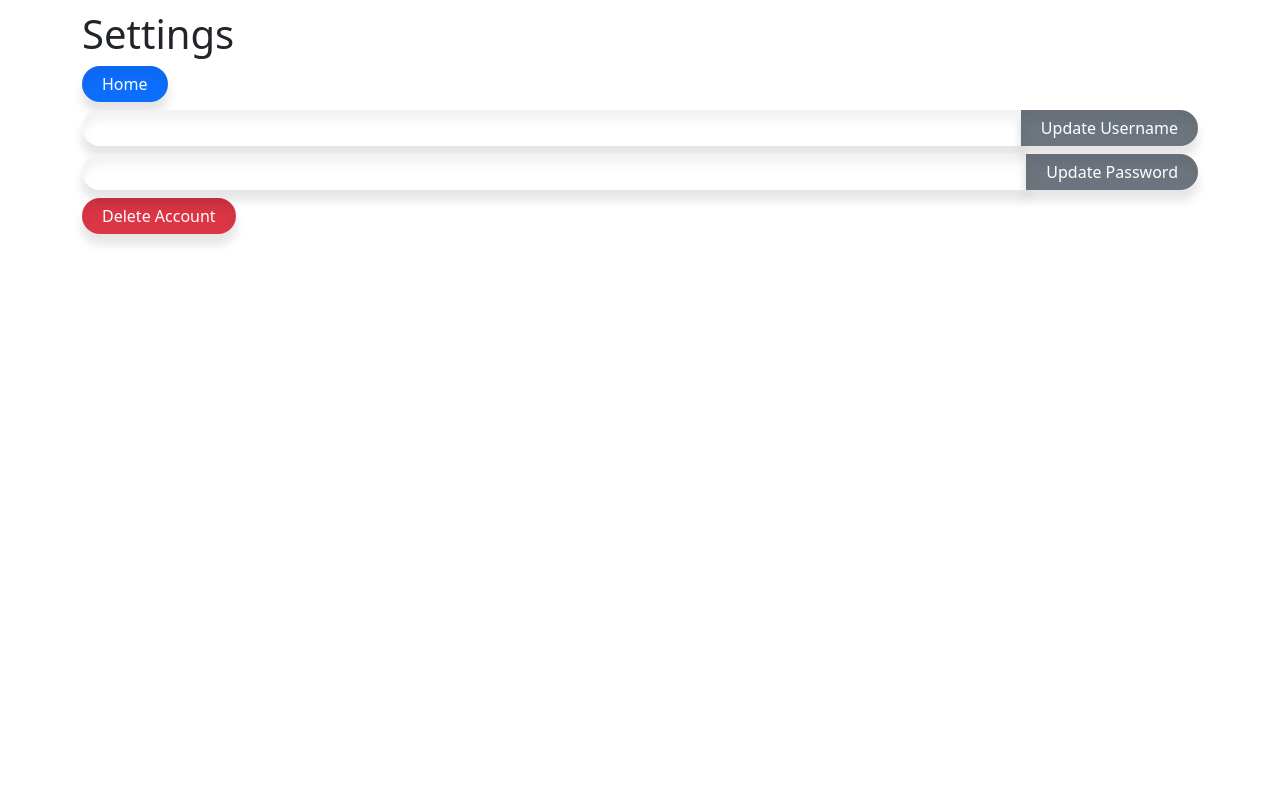
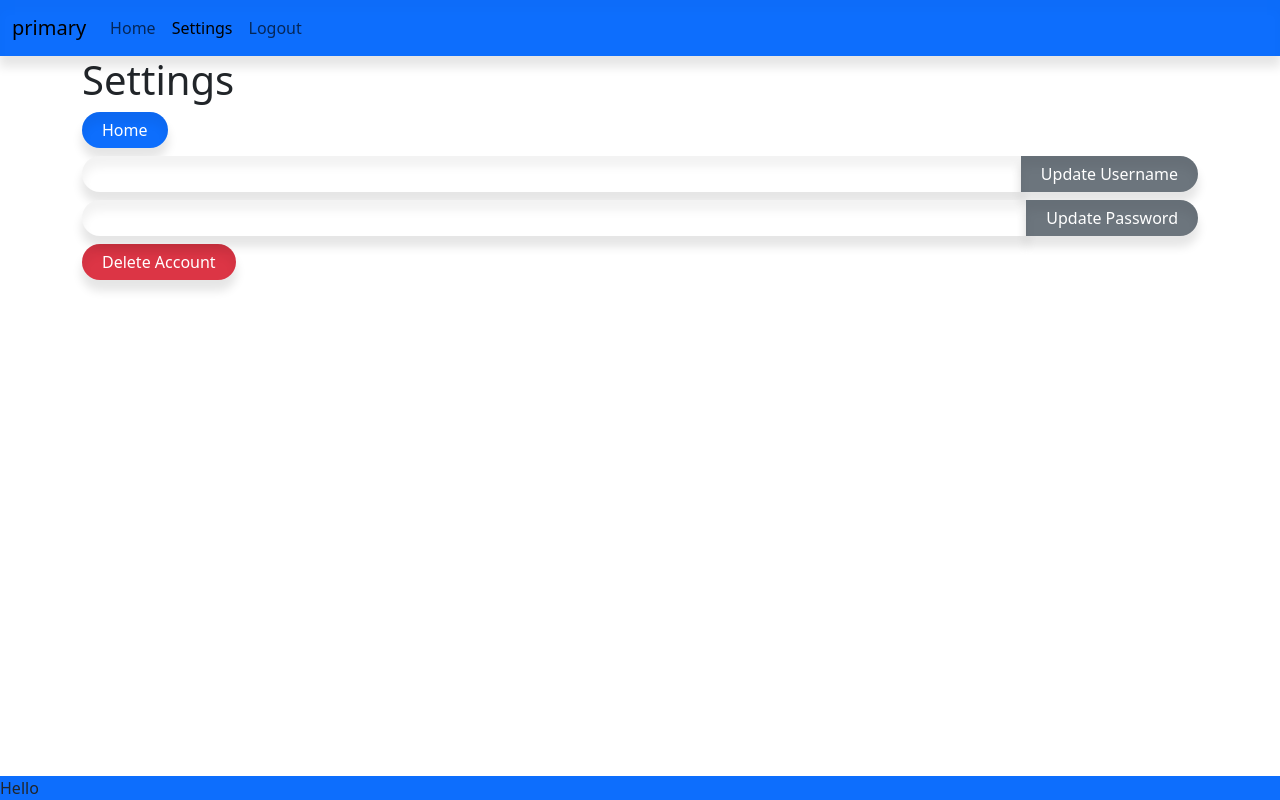
Before and after one commit to ghrlcu06e20l500g/ITIS_Drive, a Flask app: page /settings in a window 1280 px wide. Run offline with Flask 3, Linux system fonts and the light colour scheme; a user stored in the database is signed in.

Commit message:
Added navbar and footer

```diff
--- a/main.py
+++ b/main.py
@@ -34,14 +34,14 @@
 
     if user is not None:
         if user["password"] == password:
-            session["user"] = {"username": user["username"]}
+            session["user"] = {"username": user["username"], "password": password}
             return redirect(url_for("home"))
         else:
             return render_template("login.html", message = "Wrong password.")
     else:
         cursor.execute("INSERT INTO users(username, password) VALUES(?, ?)", (username, password, ))
         connection.commit()
-        session["user"] = {"username": username}
+        session["user"] = {"username": username, "password": password}
         return redirect(url_for("home"))
 
 @app.route('/logout')
--- a/routes/settings.py
+++ b/routes/settings.py
@@ -11,7 +11,7 @@ def settings():
         return redirect(url_for("login"))
     return render_template("settings.html", user = user, message = None, message_type = None)
 
-@settings_blueprint.route("/settings/update_username", methods=["post"])
+@settings_blueprint.route("/settings/update_username", methods=["POST"])
 def update_username():
     username = request.form["username"]
 
@@ -22,7 +22,12 @@ def update_username():
     cursor.execute("SELECT * FROM users WHERE username=?", (username,))
     user = cursor.fetchone()
 
-    if username == session["user"]["username"]:
+    if not username:
+        return render_template("settings.html",
+            message = "You can't call youself that. D:",
+            message_type = "danger"
+        )
+    elif username == session["user"]["username"]:
         return render_template("settings.html",
             message = "That's already your username. :D",
             message_type = "info"
@@ -33,44 +38,57 @@ def update_username():
             message_type = "danger"
         )
     else:
+        cursor.execute("UPDATE users SET username = ? WHERE username = ?", (username, session["user"]["username"]))
+        connection.commit()
+        session["user"] = {
+            "username": username,
+            "password": session["user"]["password"]
+        }
+
         return render_template("settings.html",
             message = "Username updated. :D",
             message_type = "info"
         )
 
-
-@settings_blueprint.route("/settings/update_credentials_post", methods=["POST"])
-def update_credentials_post():
-    username = request.form['username']
-    password = request.form['password']
+@settings_blueprint.route("/settings/update_password", methods=["POST"])
+def update_password():
+    password = request.form["password"]
 
     connection = sqlite3.connect("users.db")
     cursor = connection.cursor()
     cursor.row_factory = sqlite3.Row
 
-    cursor.execute("SELECT * FROM users WHERE username=?", (username,))
-    user = cursor.fetchone()
+    if not password:
+        return render_template("settings.html",
+            message = "You can't have your password be that. D:",
+            message_type = "danger"
+        )
+    elif password == session["user"]["password"]:
+        return render_template("settings.html",
+            message = "That's already your password. ;D",
+            message_type = "info"
+        )
+    else:
+        cursor.execute("UPDATE users SET password = ? WHERE username = ?", (password, session["user"]["username"]))
+        connection.commit()
+        session["user"] = {
+            "username": session["user"]["username"],
+            "password": password
+        }
 
-    if user is not None:
-        if username == session["user"]["username"]:
-            return render_template("settings.html", message = f"Provide a new name", message_type = "info")
-        else:
-            return render_template("settings.html", message = f"User {username} already exists.", message_type = "danger")
-    else:
-        cursor.execute("UPDATE users SET username = ?, password = ? WHERE username = ?", (username, password, session["user"]["username"]))
-        connection.commit()
-        session["user"] = {"username": username, "password": password}
-        return render_template("settings.html", message = "Credentials updated.", message_type = "info")
+        return render_template("settings.html",
+            message = "Password updated. :D",
+            message_type = "info"
+        )
 
 @settings_blueprint.route("/settings/delete_account_post")
 def delete_account_post():
-    username = request.form['username']
-    password = request.form['password']
+
 
     connection = sqlite3.connect("users.db")
     cursor = connection.cursor()
     cursor.row_factory = sqlite3.Row
-    cursor.execute("DELETE FROM users WHERE username=?", (session.get("user")["username"],))
+    cursor.execute("DELETE FROM users WHERE username=?", (session["user"]["username"],))
     connection.commit()
 
     session.pop("user", None)
--- a/static/index.css
+++ b/static/index.css
@@ -1,5 +1,5 @@
 body {
-    padding-top: 10px;
+    background-color: white;
 }
 
 .btn, .form-control, .alert {
@@ -10,7 +10,7 @@ body {
     padding-left: 20px;
     padding-right: 20px;
 }
-.card {
+.card, .navbar {
     border: none;
     box-shadow: 0px 10px 10px 1px rgba(0, 0, 0, 0.1),
     inset 0px 10px 10px 1px rgba(0, 0, 0, 0.02);
--- a/templates/settings.html
+++ b/templates/settings.html
@@ -9,8 +9,28 @@
         <link rel="stylesheet" href="https://cdn.jsdelivr.net/npm/bootstrap@5.3.3/dist/css/bootstrap.min.css">
         <link rel="stylesheet" href="{{ url_for('static', filename='index.css') }}">
     </head>
-    <body>
-        <div class="container">
+    <body class="d-flex flex-column vh-100">
+        <nav class="navbar navbar-expand-sm navbar-light bg-primary">
+            <div class="container-fluid">
+                <a class="navbar-brand" href="#">primary</a>
+                <button class="navbar-toggler" type="button" data-bs-toggle="collapse" data-bs-target="#navbarID"
+                    aria-controls="navbarID" aria-expanded="false" aria-label="Toggle navigation">
+                    <span class="navbar-toggler-icon"></span>
+                </button>
+                <div class="collapse navbar-collapse" id="navbarID">
+                    <div class="navbar-nav">
+                        <a class="nav-link" aria-current="page" href="{{ url_for('home') }}">Home</a>
+                        {% if user %}
+                            <a href="{{ url_for('settings_blueprint.settings') }}" class="nav-link active">Settings</a>
+                            <a href="{{ url_for('logout') }}" class="nav-link">Logout</a>
+                        {% else %}
+                            <a href="{{ url_for('login') }}" class="nav-link">Log-in/Sign-up</a>
+                        {% endif %}
+                    </div>
+                </div>
+            </div>
+        </nav>
+        <div class="container flex-grow-1">
             {% if message %}<div class="alert alert-{{ message_type }}">{{ message }}</div>{% endif %}
             <h1>Settings</h1>
             <a href="{{ url_for('home') }}" class="btn btn-primary mb-2">Home</a>
@@ -24,6 +44,8 @@
             </form>
             <a href="{{ url_for('settings_blueprint.delete_account_post') }}" class="btn btn-danger">Delete Account</a>
         </div>
+        <div class="footer bg-primary">Hello</div>
+
         <script src="https://cdn.jsdelivr.net/npm/bootstrap@5.3.3/dist/js/bootstrap.bundle.min.js"></script>
     </body>
 </html>
```
Also changed, not shown: templates/home.html (+23 -10 lines), templates/login.html (+24 -2 lines), users.db.
